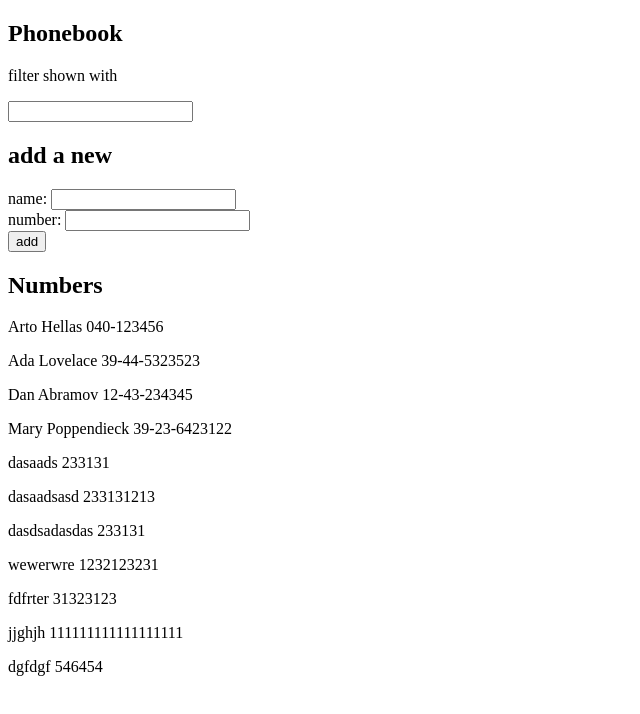
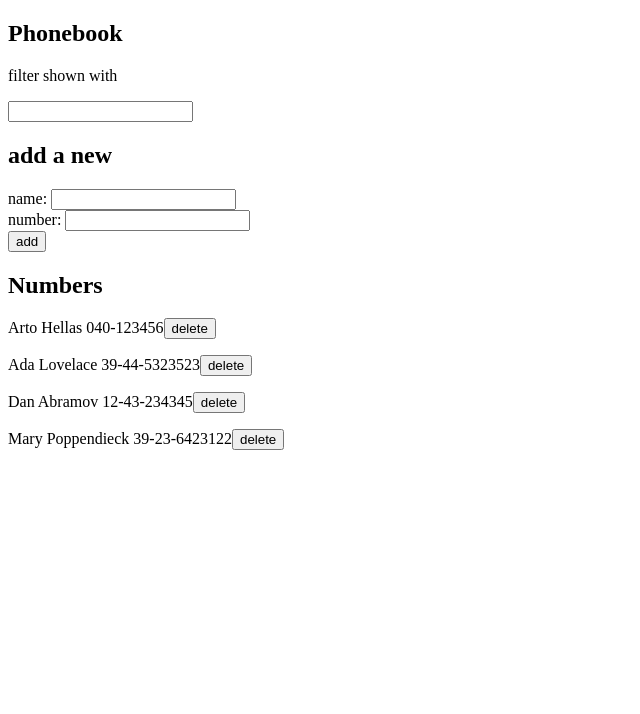
Before and after one commit to mk99995/fullstackopen, a React (Create React App) app in the folder osa2/puhelinluettelo/: page / in a window 1280 px wide. Shown: the top 714 px of the page, without its empty margins (0-640 px from the left). Built offline with nearby package versions, Linux system fonts and the light colour scheme; data requests are answered from the project's data file.

Commit message:
puhelinluettelo remove

```diff
--- a/osa2/puhelinluettelo/db.json
+++ b/osa2/puhelinluettelo/db.json
@@ -19,41 +19,6 @@
       "name": "Mary Poppendieck",
       "number": "39-23-6423122",
       "id": 4
-    },
-    {
-      "name": "dasaads",
-      "number": "233131",
-      "id": 5
-    },
-    {
-      "name": "dasaadsasd",
-      "number": "233131213",
-      "id": 6
-    },
-    {
-      "name": "dasdsadasdas",
-      "number": "233131",
-      "id": 7
-    },
-    {
-      "name": "wewerwre",
-      "number": "1232123231",
-      "id": 8
-    },
-    {
-      "name": "fdfrter",
-      "number": "31323123",
-      "id": 9
-    },
-    {
-      "name": "jjghjh",
-      "number": "111111111111111111",
-      "id": 10
-    },
-    {
-      "name": "dgfdgf",
-      "number": "546454",
-      "id": 11
     }
   ]
 }
--- a/osa2/puhelinluettelo/src/App.js
+++ b/osa2/puhelinluettelo/src/App.js
@@ -27,13 +27,20 @@ const App = () => {
       const newPerson = {
         name: newName,
         number: newNumber,
-        id: persons.length + 1,
+        id: persons.at(-1).id + 1,
       };
       // setPersons(persons.concat(newPerson));
       service.create(newPerson).then((returned) => {
         setPersons(persons.concat(returned));
       });
     }
+  };
+
+  const deletePerson = (id) => {
+    service.remove(id);
+    service.getAll().then((personList) => {
+      setPersons(personList);
+    });
   };
 
   const handleNameInput = (event) => {
@@ -55,7 +62,11 @@ const App = () => {
         handleNameInput={handleNameInput}
         handleNumberInput={handleNumberInput}
       />
-      <Numbers persons={persons} newFilter={newFilter} />
+      <Numbers
+        persons={persons}
+        newFilter={newFilter}
+        deletePerson={deletePerson}
+      />
     </div>
   );
 };
--- a/osa2/puhelinluettelo/src/components/Numbers.js
+++ b/osa2/puhelinluettelo/src/components/Numbers.js
@@ -12,11 +12,10 @@ const Numbers = (props) => {
             .includes(props.newFilter.toLocaleLowerCase())
         )
         .map((item) => (
-          <React.Fragment key={item.name}>
-            <p>
-              {item.name} {item.number}
-            </p>
-          </React.Fragment>
+          <p key={item.id}>
+            {item.name} {item.number}
+            <button onClick={() => props.deletePerson(item.id)}>delete</button>
+          </p>
         ))}
     </>
   );
--- a/osa2/puhelinluettelo/src/services/persons.js
+++ b/osa2/puhelinluettelo/src/services/persons.js
@@ -11,9 +11,9 @@ const create = (newObject) => {
   return request.then((response) => response.data);
 };
 
-const update = (id, newObject) => {
-  const request = axios.put(`${baseUrl}/${id}`, newObject);
+const remove = (id) => {
+  const request = axios.delete(`${baseUrl}/${id}`);
   return request.then((response) => response.data);
 };
 
-export default { getAll, create, update };
+export default { getAll, create, remove };
```
